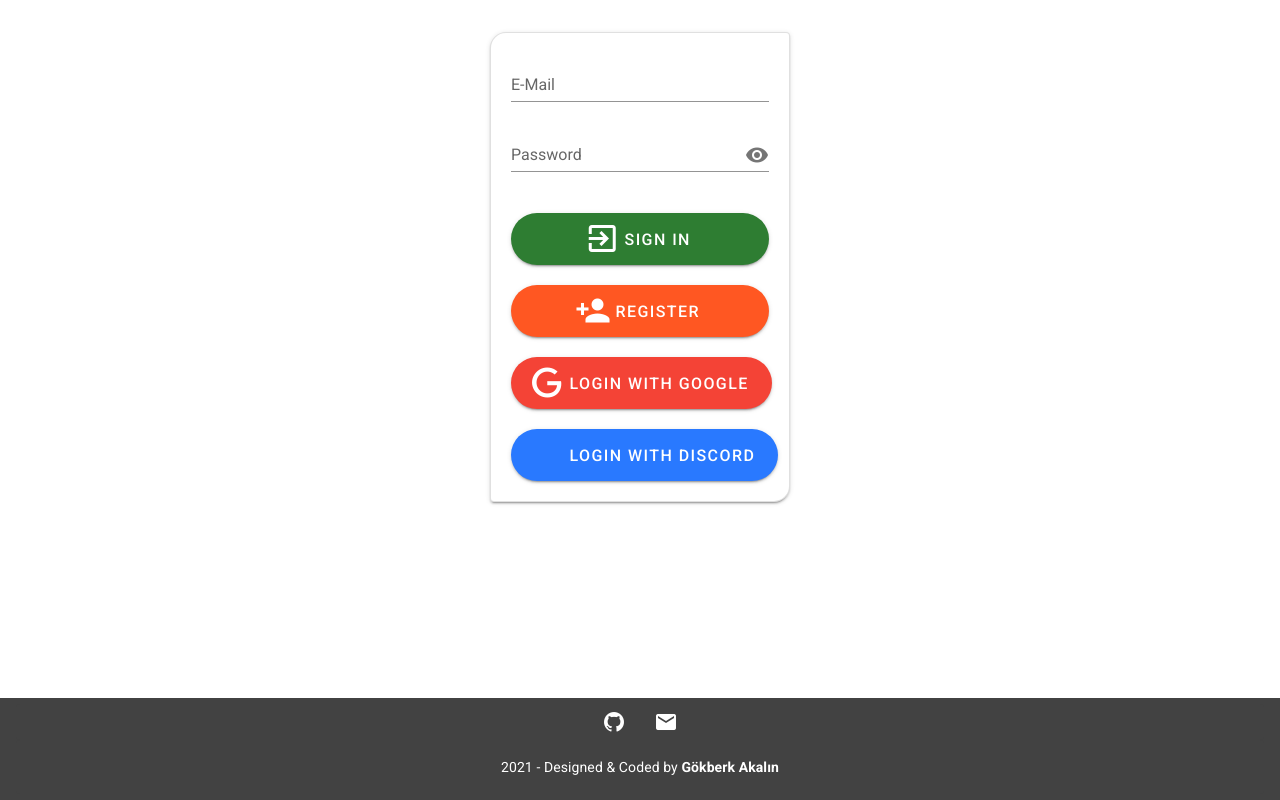
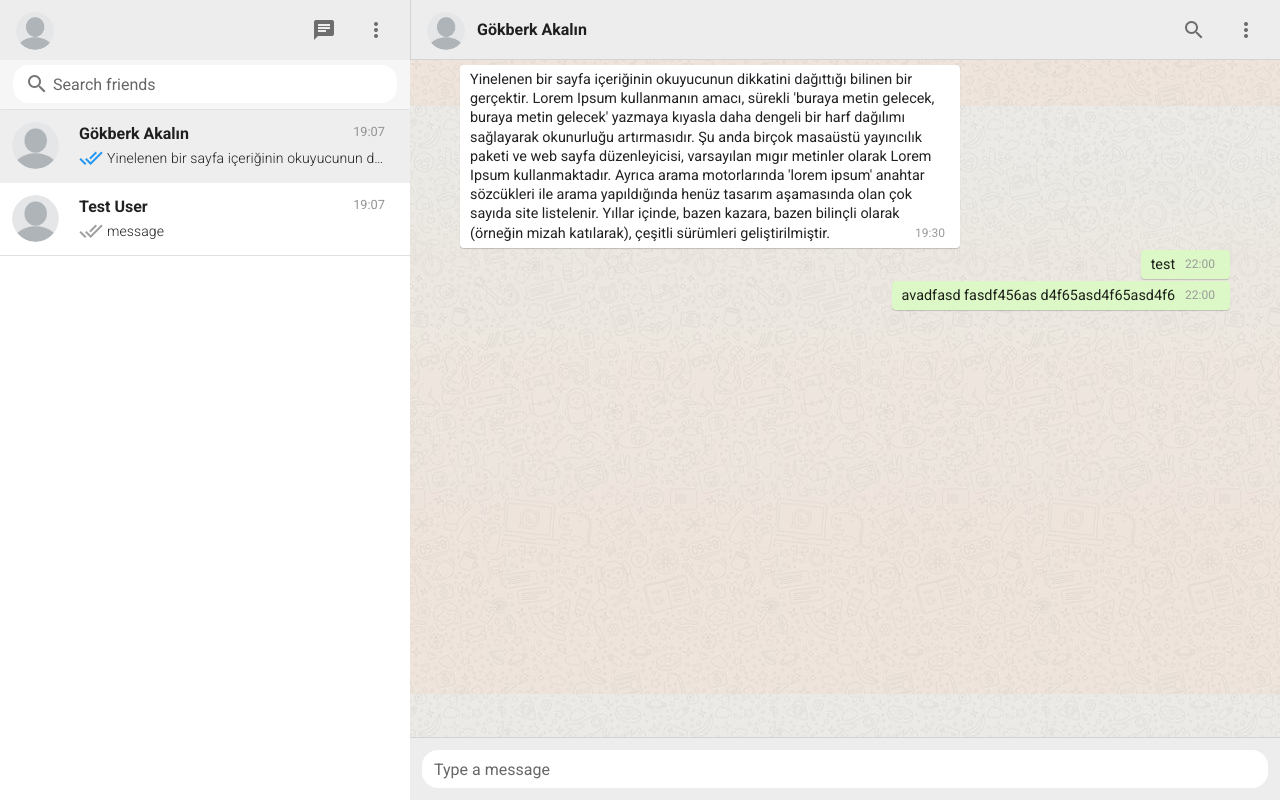
Before and after one commit to gakalin/whatsapp-clone, a Vue app in the folder front/: page /app in a window 1280 px wide. Before the commit this address led to /login. Built offline with nearby package versions, Linux system fonts and the light colour scheme; no server answers; what vue-cookies would draw is missing.

Commit message:
fixed: some css errors on main view

```diff
--- a/front/src/views/Main.vue
+++ b/front/src/views/Main.vue
@@ -1,6 +1,6 @@
 <template>
   <v-card flat class="d-flex">
-    <v-card flat height="100vh" width="410px" color="white" class="rounded-0 row">
+    <v-card flat height="100vh" width="410px" color="white" class="rounded-0">
 
       <v-card flat width="100%" height="60" color="#EDEDED" class="px-4 py-3 d-flex justify-space-between rounded-0">
         <v-avatar size="38" class="rounded-circle">
@@ -19,7 +19,7 @@
       </v-card>
 
       <v-card flat class="rounded-0 msgPanel overflow-y-auto">
-        <v-card color="grey lighten-3" flat class="rounded-0 pa-3 d-flex row" style="border-bottom: 1px solid #e2e0e0;">
+        <v-card color="grey lighten-3" flat class="rounded-0 pa-3 d-flex" style="border-bottom: 1px solid #e2e0e0;">
           <v-avatar size="47" class="rounded-circle">
             <img src="../assets/blank_avatar.jpg">
           </v-avatar>
@@ -30,14 +30,14 @@
               <small>19:07</small>
             </div>
 
-            <div class="d-flex row">
+            <div class="d-flex">
               <v-icon color="blue">mdi-check-all</v-icon>
               <span class="pl-1 subtitle-2 align-self-center d-inline-block text-truncate font-weight-light"> Yinelenen bir sayfa içeriğinin okuyucunun dikkatini dağıttığı bilinen bir gerçektir.</span>
             </div>
           </div>
         </v-card>
 
-        <v-card flat class="rounded-0 pa-3 d-flex row" style="border-bottom: 1px solid #e2e0e0;">
+        <v-card flat class="rounded-0 pa-3 d-flex" style="border-bottom: 1px solid #e2e0e0;">
           <v-avatar size="47" class="rounded-circle">
             <img src="../assets/blank_avatar.jpg">
           </v-avatar>
@@ -48,7 +48,7 @@
               <small>19:07</small>
             </div>
 
-            <div class="d-flex row">
+            <div class="d-flex">
               <v-icon color="grey">mdi-check-all</v-icon>
               <span class="pl-1 subtitle-2 align-self-center d-inline-block text-truncate font-weight-light">message</span>
             </div>
@@ -58,14 +58,14 @@
 
     </v-card>
 
-    <v-card flat height="100vh" width="100%" class="msgSide rounded-0 row">
+    <v-card flat height="100vh" width="100%" class="msgSide rounded-0">
 
       <v-card flat width="100%" height="60" color="#EDEDED" class="px-4 py-3 d-flex justify-space-between rounded-0" style="border-bottom: 1px solid #d3d3d3; border-left: 1px solid #d3d3d3;">
         <div class="d-flex">
-          <v-avatar size="38" class="rounded-circle row">
+          <v-avatar size="38" class="rounded-circle">
             <img src="../assets/blank_avatar.jpg">
           </v-avatar>
-          <h4 class="row align-self-center pl-3">Gökberk Akalın</h4>
+          <h4 class="align-self-center pl-3">Gökberk Akalın</h4>
         </div>
         <div>
           <v-btn icon class="mr-4"><v-icon>mdi-magnify</v-icon></v-btn>
@@ -73,7 +73,7 @@
         </div>
       </v-card>
 
-      <v-card class="msgMain overflow-y-auto" flat color="transparent">
+      <v-card class="msgMain overflow-y-auto flex" flat color="transparent">
         <v-card class="pa-2 d-flex justify-start" color="transparent" flat>
           <div>
             <span>Yinelenen bir sayfa içeriğinin okuyucunun dikkatini dağıttığı bilinen bir gerçektir. Lorem Ipsum kullanmanın amacı, sürekli 'buraya metin gelecek, buraya metin gelecek' yazmaya kıyasla daha dengeli bir harf dağılımı sağlayarak okunurluğu artırmasıdır. Şu anda birçok masaüstü yayıncılık paketi ve web sayfa düzenleyicisi, varsayılan mıgır metinler olarak Lorem Ipsum kullanmaktadır. Ayrıca arama motorlarında 'lorem ipsum' anahtar sözcükleri ile arama yapıldığında henüz tasarım aşamasında olan çok sayıda site listelenir. Yıllar içinde, bazen kazara, bazen bilinçli olarak (örneğin mizah katılarak), çeşitli sürümleri geliştirilmiştir.
@@ -87,10 +87,16 @@
             <span class="date">22:00</span>
           </div>
         </v-card>
+        <v-card right class="me pa-2 d-flex justify-end" color="transparent" flat>
+          <div>
+            <span>avadfasd fasdf456as d4f65asd4f65asd4f6</span>
+            <span class="date">22:00</span>
+          </div>
+        </v-card>
       </v-card>
 
       <v-footer color="#EDEDED" padless absolute fixed width="100%" class="rounded-0 ma-0 pa-0" style="border-top: 1px solid #d3d3d3;">
-        <v-text-field clearable dense flat solo hide-details class="pa-3 row rounded-xl ma-0 pa-0" label="Type a message"></v-text-field>
+        <v-text-field clearable dense flat solo hide-details class="pa-3 rounded-xl ma-0 pa-0" label="Type a message"></v-text-field>
       </v-footer>
 
     </v-card>
@@ -98,17 +104,8 @@
   </v-card>
 </template>
 
-<script>
-export default {
-  beforeMount() {
-    if (!this.$store.state.userId) {
-      this.$router.push({ name: 'Login' }).catch(() => {});
-    }
-  }
-}
-</script>
 
-<style>
+<style scoped>
 .msgMain .v-card div span.date {
   font-size: 0.75rem;
   color: #9b9b9b;
@@ -152,3 +149,13 @@
   max-height: calc(100vh - 110px);
 }
 </style>
+
+<script>
+export default {
+  beforeMount() {
+    /*if (!this.$store.state.userId) {
+      this.$router.push({ name: 'Login' }).catch(() => {});
+    }*/
+  }
+}
+</script>
```
